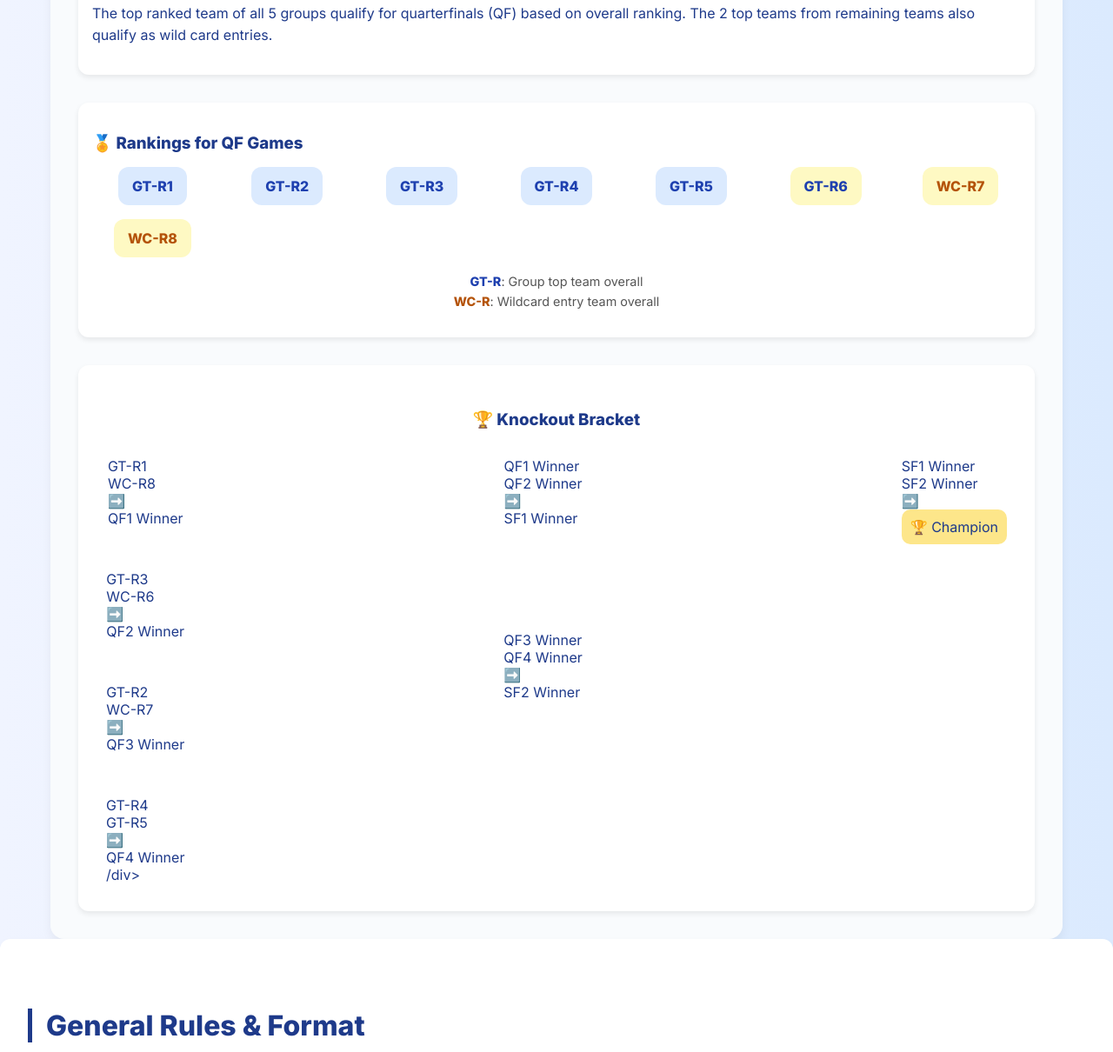
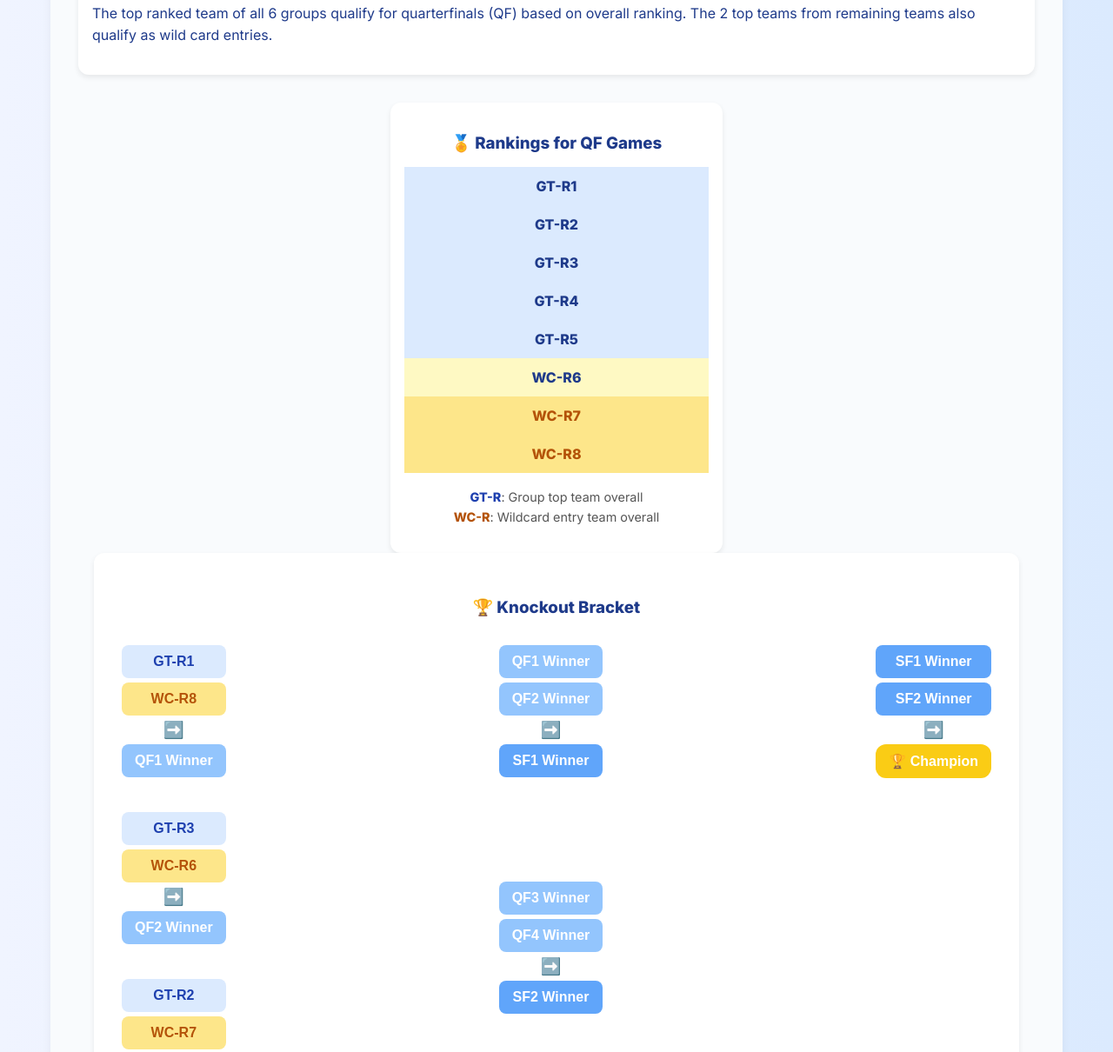
Before and after one commit to napatel56/badminton-tournament, a plain HTML site: page index.html in a window 1280 px wide. Shown: the part 1325-2535 px from the top of the page at 87% size. Drawn offline with nearby package versions, Linux system fonts and the light colour scheme.

Commit message:
Second revision format

```diff
--- a/index.html
+++ b/index.html
@@ -157,24 +157,44 @@
     <div style="margin-bottom:2rem; padding:1rem; background:white; border-radius:12px; box-shadow:0 3px 6px rgba(0,0,0,0.08);">
       <h3 style="color:#1e3a8a; margin-bottom:1rem;">Tournament Format</h3>
       <p><strong>Group Games:</strong> September 27, 2025 (Saturday) @ 2:00-7:00 PM</p>
-      <p>The registered 20 teams are divided into 6 groups (A–E) based on skill level. Each team plays against all others in the group. Rankings are based on points/scores.</p>
+      <p>The registered 24 teams will be divided into 6 groups (A–E) based on skill level. Each team plays against all others in the group. Rankings are based on points/scores.</p>
       <p><strong>Playoff Games:</strong> September 28, 2025 (Sunday) @ 2:00-7:00 PM</p>
-      <p>The top ranked team of all 5 groups qualify for quarterfinals (QF) based on overall ranking. The 2 top teams from remaining teams also qualify as wild card entries.</p>
+      <p>The top ranked team of all 6 groups qualify for quarterfinals (QF) based on overall ranking. The 2 top teams from remaining teams also qualify as wild card entries.</p>
     </div>
 
     <!-- Rankings -->
-    <div style="margin-bottom:2rem; padding:1rem; background:white; border-radius:12px; box-shadow:0 3px 6px rgba(0,0,0,0.08);">
-      <h3 style="color:#1e3a8a; margin-bottom:1rem;">🏅 Rankings for QF Games</h3>
-      <div style="display:grid; grid-template-columns: repeat(auto-fit,minmax(120px,1fr)); gap:1rem; justify-items:center;">
-        <div style="background:#dbeafe; border-radius:12px; padding:0.75rem 1rem; font-weight:bold; color:#1e40af; text-align:center;">GT-R1</div>
-        <div style="background:#dbeafe; border-radius:12px; padding:0.75rem 1rem; font-weight:bold; color:#1e40af; text-align:center;">GT-R2</div>
-        <div style="background:#dbeafe; border-radius:12px; padding:0.75rem 1rem; font-weight:bold; color:#1e40af; text-align:center;">GT-R3</div>
-        <div style="background:#dbeafe; border-radius:12px; padding:0.75rem 1rem; font-weight:bold; color:#1e40af; text-align:center;">GT-R4</div>
-        <div style="background:#dbeafe; border-radius:12px; padding:0.75rem 1rem; font-weight:bold; color:#1e40af; text-align:center;">GT-R5</div>
-        <div style="background:#fef9c3; border-radius:12px; padding:0.75rem 1rem; font-weight:bold; color:#1e40af; text-align:center;">GT-R6</div>
-        <div style="background:#fef9c3; border-radius:12px; padding:0.75rem 1rem; font-weight:bold; color:#b45309; text-align:center;">WC-R7</div>
-        <div style="background:#fef9c3; border-radius:12px; padding:0.75rem 1rem; font-weight:bold; color:#b45309; text-align:center;">WC-R8</div>
-      </div>
+    <div style="margin-bottom:2rem; padding:1rem; background:white; border-radius:12px; box-shadow:0 3px 6px rgba(0,0,0,0.08); max-width:350px; margin:auto;">
+      <h3 style="color:#1e3a8a; margin-bottom:1rem; text-align:center;">🏅 Rankings for QF Games</h3>
+
+      <table style="width:100%; border-collapse:collapse; text-align:center; font-weight:bold;">
+        <tbody>
+          <tr style="background:#dbeafe;">
+            <td style="padding:0.75rem 0;">GT-R1</td>
+          </tr>
+          <tr style="background:#dbeafe;">
+            <td style="padding:0.75rem 0;">GT-R2</td>
+          </tr>
+          <tr style="background:#dbeafe;">
+            <td style="padding:0.75rem 0;">GT-R3</td>
+          </tr>
+          <tr style="background:#dbeafe;">
+            <td style="padding:0.75rem 0;">GT-R4</td>
+          </tr>
+          <tr style="background:#dbeafe;">
+            <td style="padding:0.75rem 0;">GT-R5</td>
+          </tr>
+          <tr style="background:#fef9c3;">
+            <td style="padding:0.75rem 0;">WC-R6</td>
+          </tr>
+          <tr style="background:#fde68a; color:#b45309;">
+            <td style="padding:0.75rem 0;">WC-R7</td>
+          </tr>
+          <tr style="background:#fde68a; color:#b45309;">
+            <td style="padding:0.75rem 0;">WC-R8</td>
+          </tr>
+        </tbody>
+      </table>
+
       <p style="text-align:center; font-size:0.9rem; color:#555; margin-top:1rem;">
         <span style="color:#1e40af; font-weight:bold;">GT-R</span>: Group top team overall<br>
         <span style="color:#b45309; font-weight:bold;">WC-R</span>: Wildcard entry team overall
@@ -182,80 +202,85 @@
     </div>
 
     <!-- Knockout Bracket -->
-    <div style="padding:2rem; background:white; border-radius:12px; box-shadow:0 3px 6px rgba(0,0,0,0.08);">
+    <div style="padding:2rem; background:white; border-radius:12px; box-shadow:0 3px 6px rgba(0,0,0,0.08); max-width:1000px; margin:auto;">
   <h3 style="color:#1e3a8a; text-align:center; margin-bottom:2rem;">🏆 Knockout Bracket</h3>
 
-      <div class="bracket-flow" style="display:flex; justify-content:space-between; align-items:flex-start;">
+  <div class="bracket-flow" style="display:flex; justify-content:space-between; align-items:flex-start; font-family:Arial, sans-serif;">
 
     <!-- Quarterfinals -->
-        <div class="round" style="display:flex; flex-direction:column; gap:50px; align-items:center;">
-          <div class="match">
-            <div class="teams">
-              <div class="team">GT-R1</div>
-              <div class="team">WC-R8</div>
+    <div class="round" style="display:flex; flex-direction:column; gap:40px; align-items:center;">
+      <div class="match" style="text-align:center;">
+        <div class="teams" style="display:flex; flex-direction:column; gap:5px;">
+          <div style="background:#dbeafe; padding:10px 15px; border-radius:8px; font-weight:bold; color:#1e40af;">GT-R1</div>
+          <div style="background:#fde68a; padding:10px 15px; border-radius:8px; font-weight:bold; color:#b45309;">WC-R8</div>
         </div>
-            <div class="arrow">➡️</div>
-            <div class="winner">QF1 Winner</div>
+        <div style="margin:5px 0; font-size:1.2rem;">➡️</div>
+        <div style="background:#93c5fd; padding:10px 15px; border-radius:8px; font-weight:bold; color:white;">QF1 Winner</div>
       </div>
-          <div class="match">
-            <div class="teams">
-              <div class="team">GT-R3</div>
-              <div class="team">WC-R6</div>
+
+      <div class="match" style="text-align:center;">
+        <div class="teams" style="display:flex; flex-direction:column; gap:5px;">
+          <div style="background:#dbeafe; padding:10px 15px; border-radius:8px; font-weight:bold; color:#1e40af;">GT-R3</div>
+          <div style="background:#fde68a; padding:10px 15px; border-radius:8px; font-weight:bold; color:#b45309;">WC-R6</div>
         </div>
-            <div class="arrow">➡️</div>
-            <div class="winner">QF2 Winner</div>
+        <div style="margin:5px 0; font-size:1.2rem;">➡️</div>
+        <div style="background:#93c5fd; padding:10px 15px; border-radius:8px; font-weight:bold; color:white;">QF2 Winner</div>
       </div>
-          <div class="match">
-            <div class="teams">
-              <div class="team">GT-R2</div>
-              <div class="team">WC-R7</div>
+
+      <div class="match" style="text-align:center;">
+        <div class="teams" style="display:flex; flex-direction:column; gap:5px;">
+          <div style="background:#dbeafe; padding:10px 15px; border-radius:8px; font-weight:bold; color:#1e40af;">GT-R2</div>
+          <div style="background:#fde68a; padding:10px 15px; border-radius:8px; font-weight:bold; color:#b45309;">WC-R7</div>
         </div>
-            <div class="arrow">➡️</div>
-            <div class="winner">QF3 Winner</div>
+        <div style="margin:5px 0; font-size:1.2rem;">➡️</div>
+        <div style="background:#93c5fd; padding:10px 15px; border-radius:8px; font-weight:bold; color:white;">QF3 Winner</div>
       </div>
-          <div class="match">
-            <div class="teams">
-              <div class="team">GT-R4</div>
-              <div class="team">GT-R5</div>
+
+      <div class="match" style="text-align:center;">
+        <div class="teams" style="display:flex; flex-direction:column; gap:5px;">
+          <div style="background:#dbeafe; padding:10px 15px; border-radius:8px; font-weight:bold; color:#1e40af;">GT-R4</div>
+          <div style="background:#dbeafe; padding:10px 15px; border-radius:8px; font-weight:bold; color:#1e40af;">GT-R5</div>
         </div>
-            <div class="arrow">➡️</div>
-            <div class="winner">QF4 Winner</div>
+        <div style="margin:5px 0; font-size:1.2rem;">➡️</div>
+        <div style="background:#93c5fd; padding:10px 15px; border-radius:8px; font-weight:bold; color:white;">QF4 Winner</div>
       </div>
     </div>
 
     <!-- Semifinals -->
     <div class="round" style="display:flex; flex-direction:column; gap:120px; align-items:center;">
-          <div class="match">
-            <div class="teams">
-              <div class="team">QF1 Winner</div>
-              <div class="team">QF2 Winner</div>
+      <div class="match" style="text-align:center;">
+        <div class="teams" style="display:flex; flex-direction:column; gap:5px;">
+          <div style="background:#93c5fd; padding:10px 15px; border-radius:8px; font-weight:bold; color:white;">QF1 Winner</div>
+          <div style="background:#93c5fd; padding:10px 15px; border-radius:8px; font-weight:bold; color:white;">QF2 Winner</div>
         </div>
-            <div class="arrow">➡️</div>
-            <div class="winner">SF1 Winner</div>
+        <div style="margin:5px 0; font-size:1.2rem;">➡️</div>
+        <div style="background:#60a5fa; padding:10px 15px; border-radius:8px; font-weight:bold; color:white;">SF1 Winner</div>
       </div>
-          <div class="match">
-            <div class="teams">
-              <div class="team">QF3 Winner</div>
-              <div class="team">QF4 Winner</div>
+
+      <div class="match" style="text-align:center;">
+        <div class="teams" style="display:flex; flex-direction:column; gap:5px;">
+          <div style="background:#93c5fd; padding:10px 15px; border-radius:8px; font-weight:bold; color:white;">QF3 Winner</div>
+          <div style="background:#93c5fd; padding:10px 15px; border-radius:8px; font-weight:bold; color:white;">QF4 Winner</div>
         </div>
-            <div class="arrow">➡️</div>
-            <div class="winner">SF2 Winner</div>
+        <div style="margin:5px 0; font-size:1.2rem;">➡️</div>
+        <div style="background:#60a5fa; padding:10px 15px; border-radius:8px; font-weight:bold; color:white;">SF2 Winner</div>
       </div>
     </div>
 
     <!-- Final -->
     <div class="round" style="display:flex; flex-direction:column; gap:250px; align-items:center;">
-          <div class="match">
-            <div class="teams">
-              <div class="team">SF1 Winner</div>
-              <div class="team">SF2 Winner</div>
+      <div class="match" style="text-align:center;">
+        <div class="teams" style="display:flex; flex-direction:column; gap:5px;">
+          <div style="background:#60a5fa; padding:10px 15px; border-radius:8px; font-weight:bold; color:white;">SF1 Winner</div>
+          <div style="background:#60a5fa; padding:10px 15px; border-radius:8px; font-weight:bold; color:white;">SF2 Winner</div>
         </div>
-            <div class="arrow">➡️</div>
-            <div class="winner" style="background:#fde68a; padding:10px; border-radius:10px;">🏆 Champion</div>
+        <div style="margin:5px 0; font-size:1.2rem;">➡️</div>
+        <div style="background:#facc15; padding:10px 15px; border-radius:12px; font-weight:bold; color:white;">🏆 Champion</div>
       </div>
     </div>
+
   </div>
-    /div>
+    </div>
   </section>
 
   <section id="rules" data-aos="fade-up">
```
Lines whose indentation alone changed are shown as unchanged.
